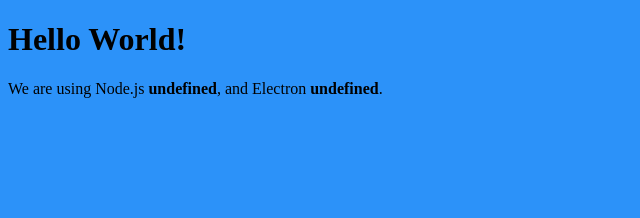
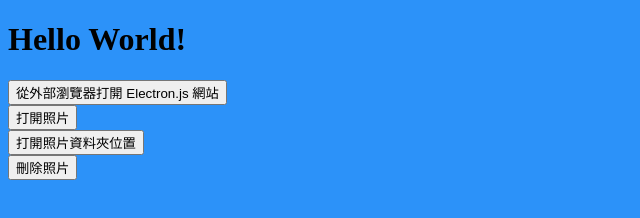
Before and after one commit to hsimao/electron, an Electron app: page index.html in a window 1000 px wide. Shown: the whole page, without its empty margins (0-640 px from the left). Drawn offline with Linux system fonts and the light colour scheme.

Commit message:
add: shell

```diff
--- a/index.html
+++ b/index.html
@@ -1,8 +1,8 @@
 <!DOCTYPE html>
 <html>
   <head>
-    <meta charset="UTF-8">
-    <meta http-equiv="Content-Security-Policy" content="script-src 'self' 'unsafe-inline'">
+    <meta charset="UTF-8" />
+    <meta http-equiv="Content-Security-Policy" content="script-src 'self' 'unsafe-inline'" />
     <title>Hello World!</title>
     <style media="screen">
       body {
@@ -14,13 +14,36 @@
   <body>
     <h1>Hello World!</h1>
 
-    <!-- All of the Node.js APIs are available in this renderer process. -->
-    We are using Node.js <strong><script>document.write( process.versions.node)</script></strong>,
-    and Electron <strong><script>document.write( process.versions.electron )</script></strong>.
+    <button onclick="showSite()">從外部瀏覽器打開 Electron.js 網站</button><br />
+
+    <button onclick="openPhoto()">打開照片</button><br />
+
+    <button onclick="showPhotoFile()">打開照片資料夾位置</button><br />
+
+    <button onclick="deletePhoto()">刪除照片</button>
 
     <script>
-      // You can also require other files to run in this process
-      require('./renderer.js')
+      const { shell } = require('electron')
+      const showSite = e => {
+        shell.openExternal('https://electronjs.org')
+      }
+
+      const photo = `${__dirname}/splash.png`
+
+      // 打開照片, 使用預設預覽程式
+      const openPhoto = e => {
+        shell.openItem(photo)
+      }
+
+      // 打開照片當前資料夾
+      const showPhotoFile = e => {
+        shell.showItemInFolder(photo)
+      }
+
+      // 將照片移動到垃圾桶
+      const deletePhoto = e => {
+        shell.moveItemToTrash(photo)
+      }
     </script>
   </body>
 </html>
```
